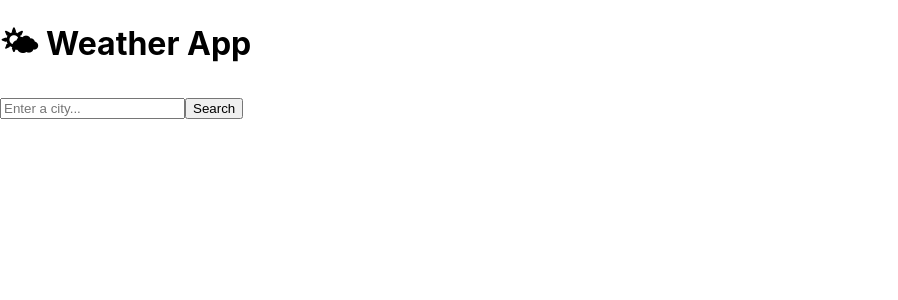
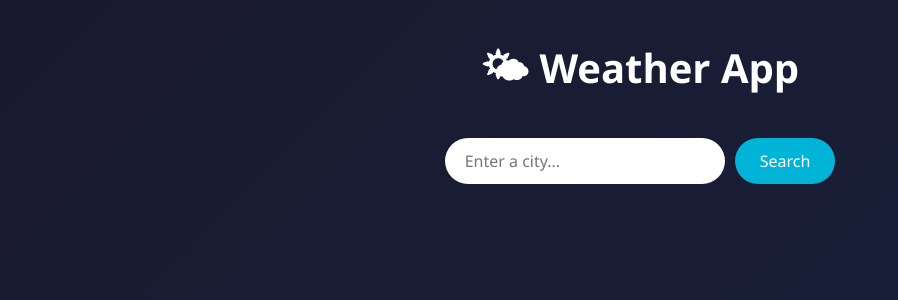
Before and after one commit to glorianazheng/weather-app, a React (Create React App) app: page / in a window 1280 px wide. Shown: the top 300 px of the page, without its empty margins (0-898 px from the left). Built offline with nearby package versions, Linux system fonts and the light colour scheme.

Commit message:
CSS Styling

```diff
--- a/src/App.css
+++ b/src/App.css
@@ -0,0 +1,110 @@
+* {
+  margin: 0;
+  padding: 0;
+  box-sizing: border-box;
+  font-family: 'Segoe UI', sans-serif;
+}
+
+.App {
+  min-height: 100vh;
+  padding: 40px 20px;
+  text-align: center;
+  transition: background 0.5s ease;
+}
+
+.default { background: linear-gradient(135deg, #1a1a2e, #16213e); color: white; }
+.sunny { background: linear-gradient(135deg, #f7971e, #ffd200); color: #333; }
+.rainy { background: linear-gradient(135deg, #373b44, #4286f4); color: white; }
+.cloudy { background: linear-gradient(135deg, #606c88, #3f4c6b); color: white; }
+.snowy { background: linear-gradient(135deg, #e0eafc, #cfdef3); color: #333; }
+.stormy { background: linear-gradient(135deg, #0f0c29, #302b63); color: white; }
+
+h1 { font-size: 2.5rem; margin-bottom: 30px; }
+
+.search-bar {
+  display: flex;
+  justify-content: center;
+  gap: 10px;
+  margin-bottom: 30px;
+}
+
+.search-bar input {
+  padding: 12px 20px;
+  border-radius: 25px;
+  border: none;
+  font-size: 1rem;
+  width: 280px;
+  outline: none;
+}
+
+.search-bar button {
+  padding: 12px 25px;
+  border-radius: 25px;
+  border: none;
+  background: #00b4d8;
+  color: white;
+  font-size: 1rem;
+  cursor: pointer;
+}
+
+.search-bar button:hover { background: #0096c7; }
+
+.weather-card {
+  background: rgba(255,255,255,0.15);
+  border-radius: 20px;
+  padding: 30px;
+  max-width: 400px;
+  margin: 0 auto 30px;
+  backdrop-filter: blur(10px);
+}
+
+.temp { font-size: 3rem; font-weight: bold; margin: 10px 0; }
+
+.details {
+  display: grid;
+  grid-template-columns: 1fr 1fr;
+  gap: 10px;
+  margin-top: 15px;
+  text-align: left;
+}
+
+.recommendations {
+  background: rgba(255,255,255,0.15);
+  border-radius: 20px;
+  padding: 20px;
+  max-width: 400px;
+  margin: 0 auto 30px;
+  backdrop-filter: blur(10px);
+}
+
+.recommendations p { margin: 8px 0; font-size: 1rem; }
+
+.forecast { max-width: 700px; margin: 0 auto; }
+
+.forecast h3 { margin-bottom: 15px; font-size: 1.3rem; }
+
+.forecast-grid {
+  display: flex;
+  gap: 10px;
+  justify-content: center;
+  flex-wrap: wrap;
+}
+
+.forecast-card {
+  background: rgba(255,255,255,0.15);
+  border-radius: 15px;
+  padding: 15px;
+  min-width: 100px;
+  backdrop-filter: blur(10px);
+}
+
+.forecast-card p { margin: 4px 0; font-size: 0.9rem; }
+
+.loading { font-size: 1.2rem; margin: 20px 0; }
+.error { color: #ff6b6b; font-size: 1.1rem; margin: 20px 0; }
+
+@media (max-width: 600px) {
+  h1 { font-size: 1.8rem; }
+  .search-bar input { width: 200px; }
+  .details { grid-template-columns: 1fr; }
+}
```
